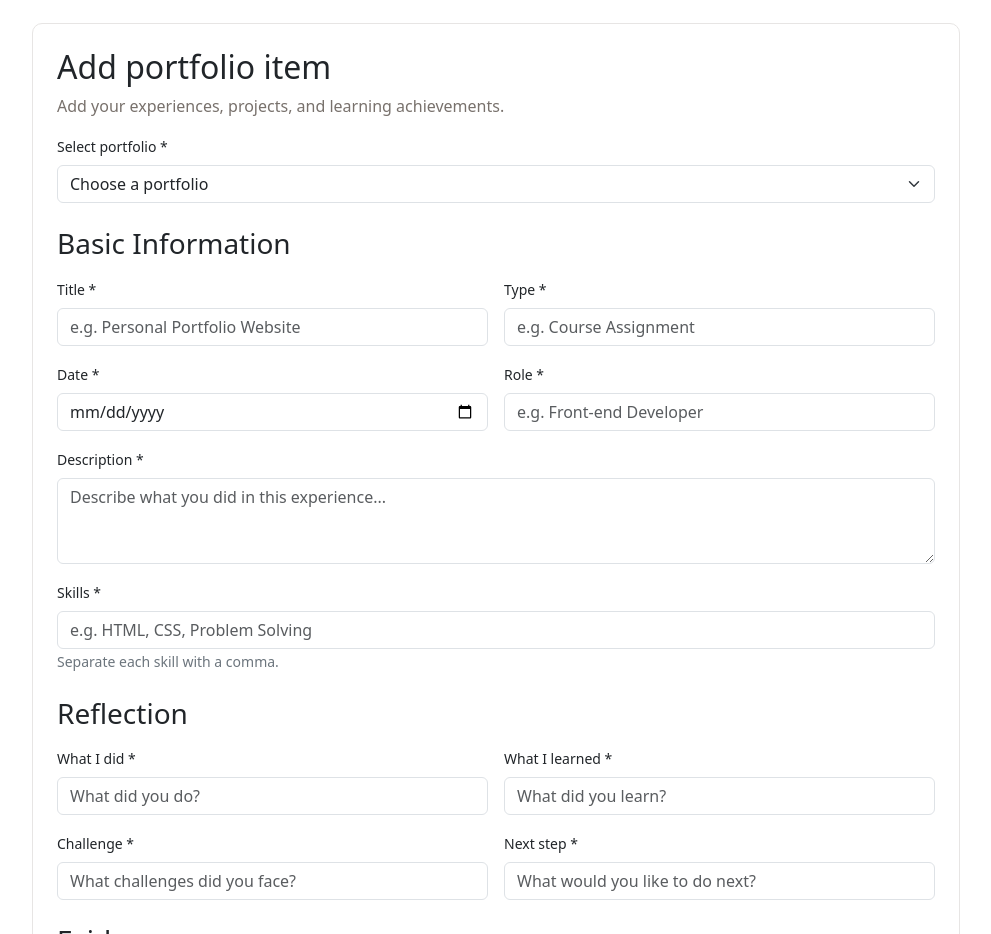
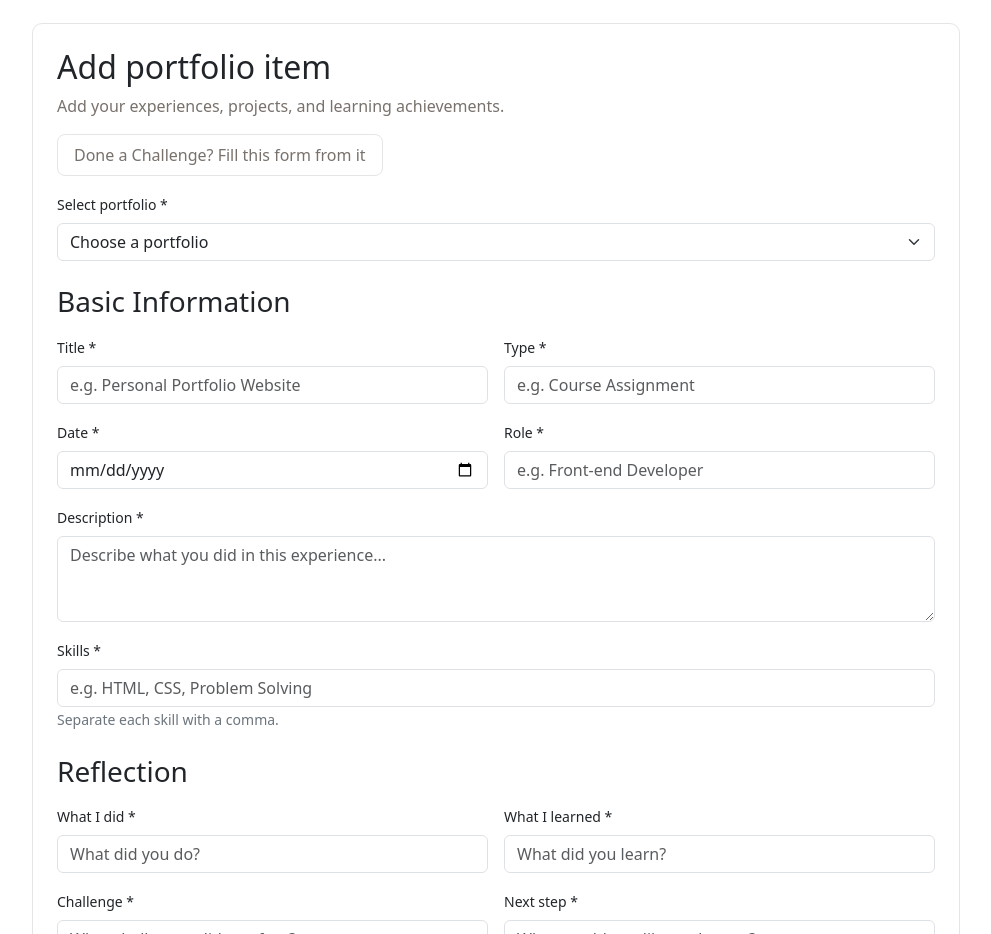
Before and after one commit to TanaponPhewmore/TEAMPROJECT_G21, a plain HTML site: page index.html in a window 1280 px wide. Shown: the part 1141-2075 px from the top of the page, without its empty margins (144-1135 px from the left). Drawn offline with nearby package versions, Linux system fonts and the light colour scheme; no server answers.

Commit message:
Add challenge button to add-item form

```diff
--- a/index.html
+++ b/index.html
@@ -152,6 +152,11 @@
                 <div>
                     <h2>Add portfolio item</h2>
                     <p>Add your experiences, projects, and learning achievements.</p>
+
+                    <!-- fills the form below from the current Challenge -->
+                    <button type="button" class="theme-success btn-subtle mb-3" id="btn-do-challenge">
+                        Done a Challenge? Fill this form from it
+                    </button>
 
                     <form id="item-form" novalidate>
 
```
